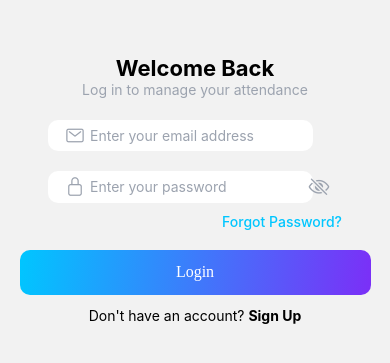
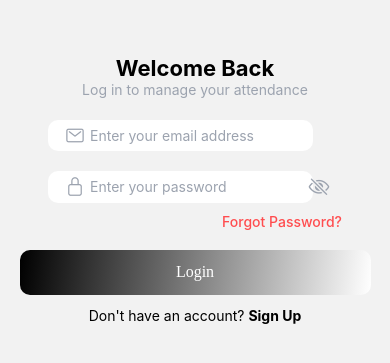
Before and after one commit to faisalabdulghani/gps_base_attendance_app, a React Native app: screen /Login in a window 390 px wide. Shown: the part 231-594 px from the top of the page. Built offline with nearby package versions, Linux system fonts and the light colour scheme.

Commit message:
Login Screen Completed

```diff
--- a/app/components/Button.js
+++ b/app/components/Button.js
@@ -11,7 +11,7 @@ export default function Button({ title = "Button", onPress, buttonWidth = "80%",
             style={{ width: buttonWidth }}
         >
             <LinearGradient
-                colors={[Colors.PRIMARYBLUE, Colors.PRIMARYPURPLE]}
+                colors={[Colors.BLACK, Colors.WHITE]}
                 start={{ x: 0, y: 0 }}
                 end={{ x: 1, y: 1 }}
                 style={[styles.gradient, { height: buttonHeight }]}
--- a/app/screens/LoginScreen.js
+++ b/app/screens/LoginScreen.js
@@ -81,7 +81,7 @@ const styles = {
         marginVertical: 2
     },
     forgotText: {
-        color: Colors.PRIMARYBLUE,
+        color: Colors.ABSENT,
         textAlign: "right",
         fontSize: 14,
         fontWeight: "500",
```
